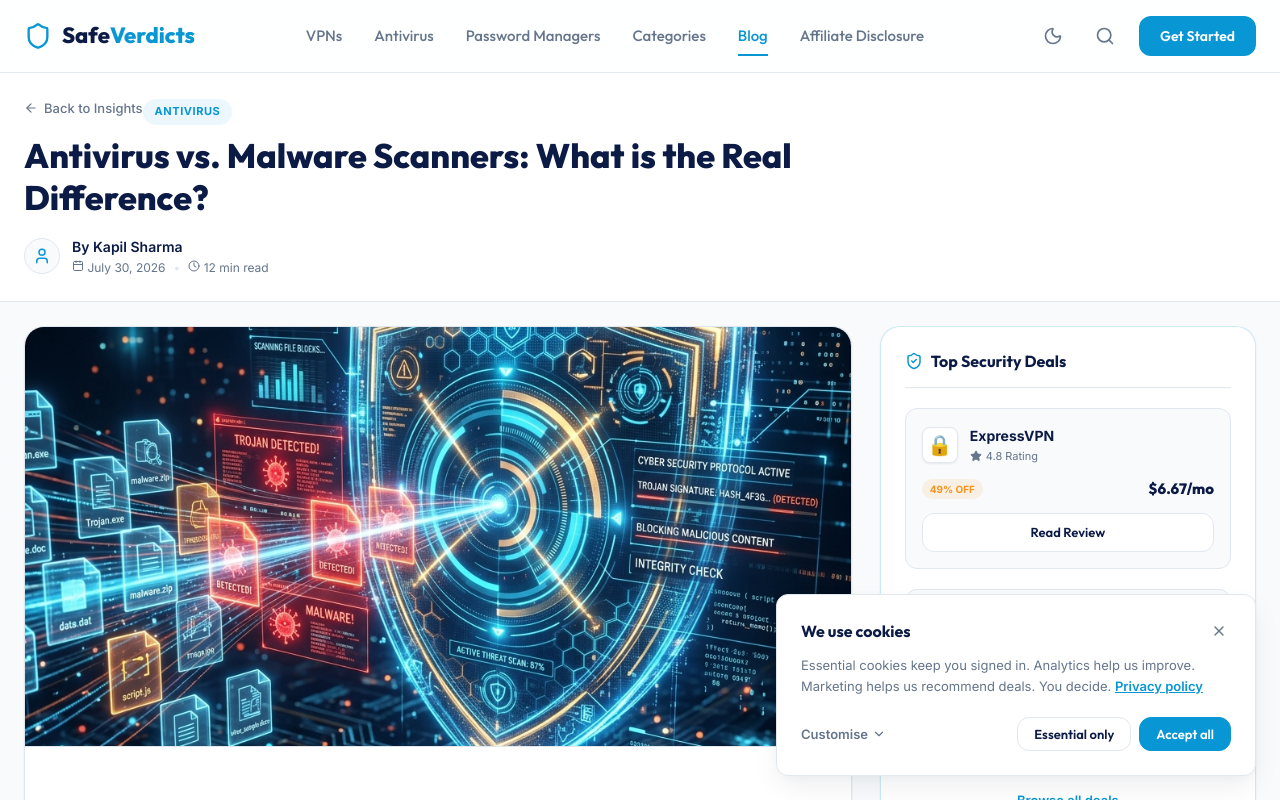
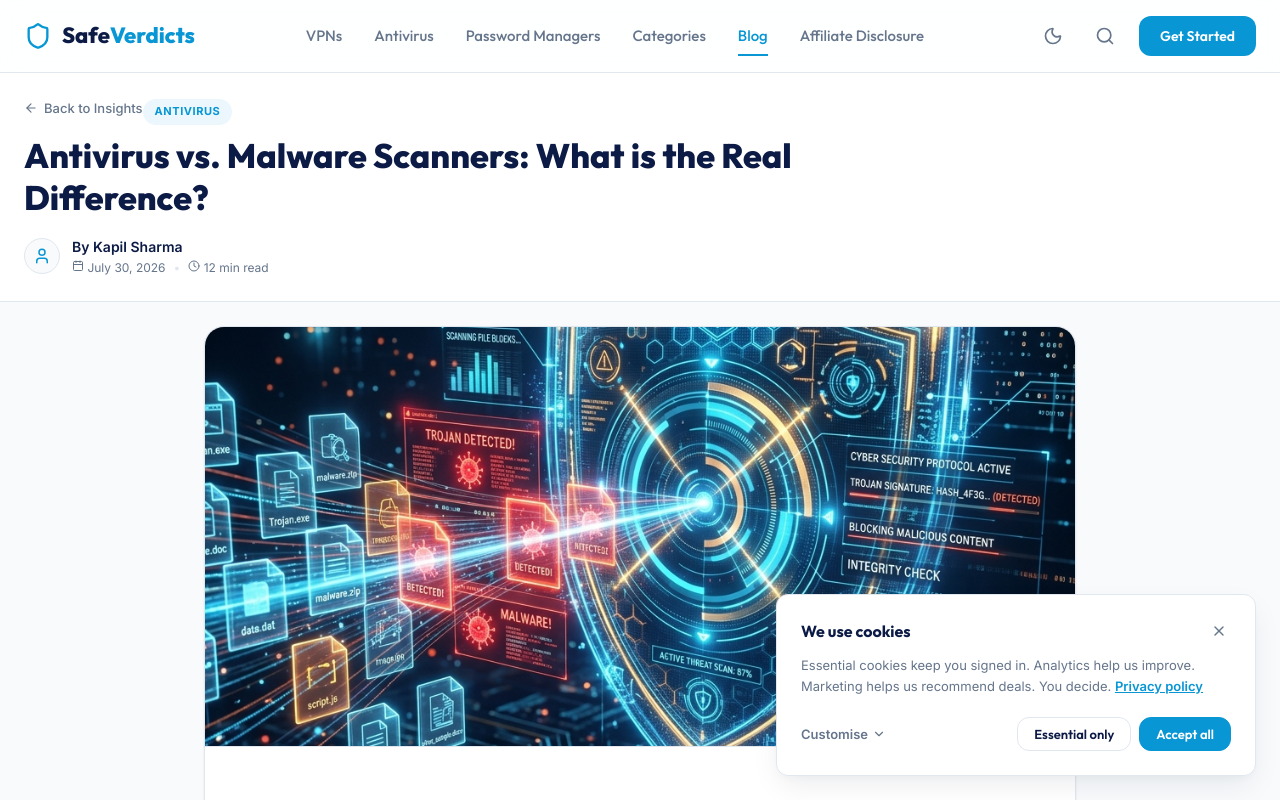
Before and after one commit to codershiveinterns-cloud/SafeVerdicts, a React (Vite) app: page /blog/antivirus-vs-malware-scanners in a window 1280 px wide. Shown: the top 800 px of the page. Built offline with nearby package versions, Linux system fonts and the light colour scheme.

Commit message:
Remove right sidebar from blog post page layout for clean centered full-width reading

```diff
--- a/src/pages/BlogPost.jsx
+++ b/src/pages/BlogPost.jsx
@@ -269,54 +269,6 @@ export default function BlogPost() {
             </div>
           </div>
         </article>
-
-        {/* Sidebar Callouts */}
-        <aside className="post-sidebar">
-          <div className="sidebar-sticky">
-            <div className="card conversion-sidebar-card">
-              <div className="sidebar-card-header">
-                <ShieldCheck size={18} className="sidebar-header-icon" />
-                <h4>Top Security Deals</h4>
-              </div>
-
-              <div className="sidebar-deals-list">
-                {recommendedDeals.map((deal) => (
-                  <div key={deal.id} className="sidebar-deal-item">
-                    <div className="sidebar-deal-meta">
-                      <div className="sidebar-deal-logo">{deal.logo}</div>
-                      <div>
-                        <div className="sidebar-deal-name">{deal.name}</div>
-                        <div className="sidebar-deal-stars">
-                          <Star size={12} fill="currentColor" className="star-icon" />
-                          <span>{deal.rating} Rating</span>
-                        </div>
-                      </div>
-                    </div>
-
-                    <div className="sidebar-deal-price-row">
-                      <span className="sidebar-deal-tag">{deal.discountBadge}</span>
-                      <span className="sidebar-deal-price">{deal.discountedPrice}/mo</span>
-                    </div>
-
-                    <Link
-                      to={`/${deal.slug}`}
-                      className="btn btn-secondary sidebar-deal-btn"
-                      style={{ width: '100%', justifyContent: 'center' }}
-                    >
-                      Read Review
-                    </Link>
-                  </div>
-                ))}
-              </div>
-
-              <div className="sidebar-card-footer">
-                <Link to="/categories" className="sidebar-view-all">
-                  Browse all deals
-                </Link>
-              </div>
-            </div>
-          </div>
-        </aside>
       </div>
 
       {/* Blog Post CSS */}
@@ -417,16 +369,9 @@ export default function BlogPost() {
 
         /* Post Layout columns */
         .post-container-grid {
-          display: grid;
-          grid-template-columns: 1fr;
-          gap: 28px;
+          max-width: 920px;
+          margin: 0 auto;
           padding-top: 24px;
-        }
-
-        @media (min-width: 1024px) {
-          .post-container-grid {
-            grid-template-columns: 2.2fr 1fr;
-          }
         }
 
         .post-main-card {
```
